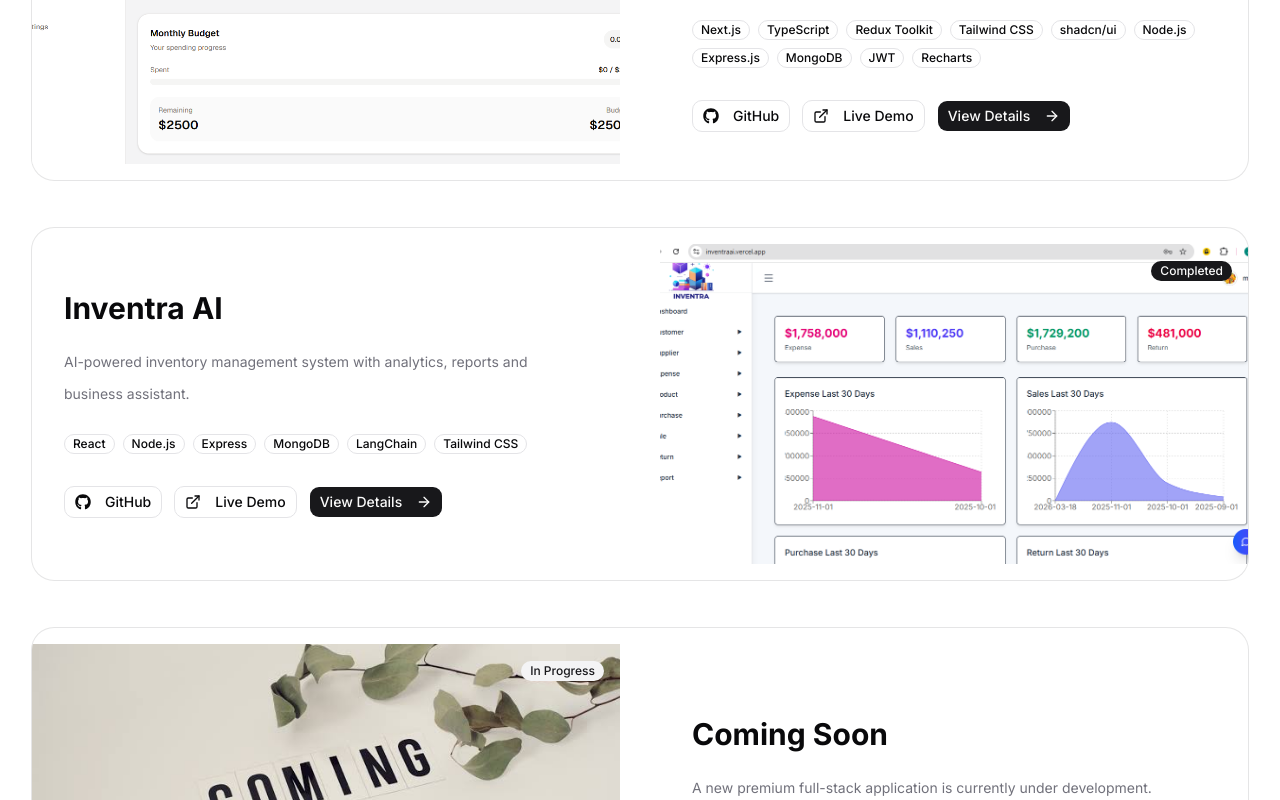
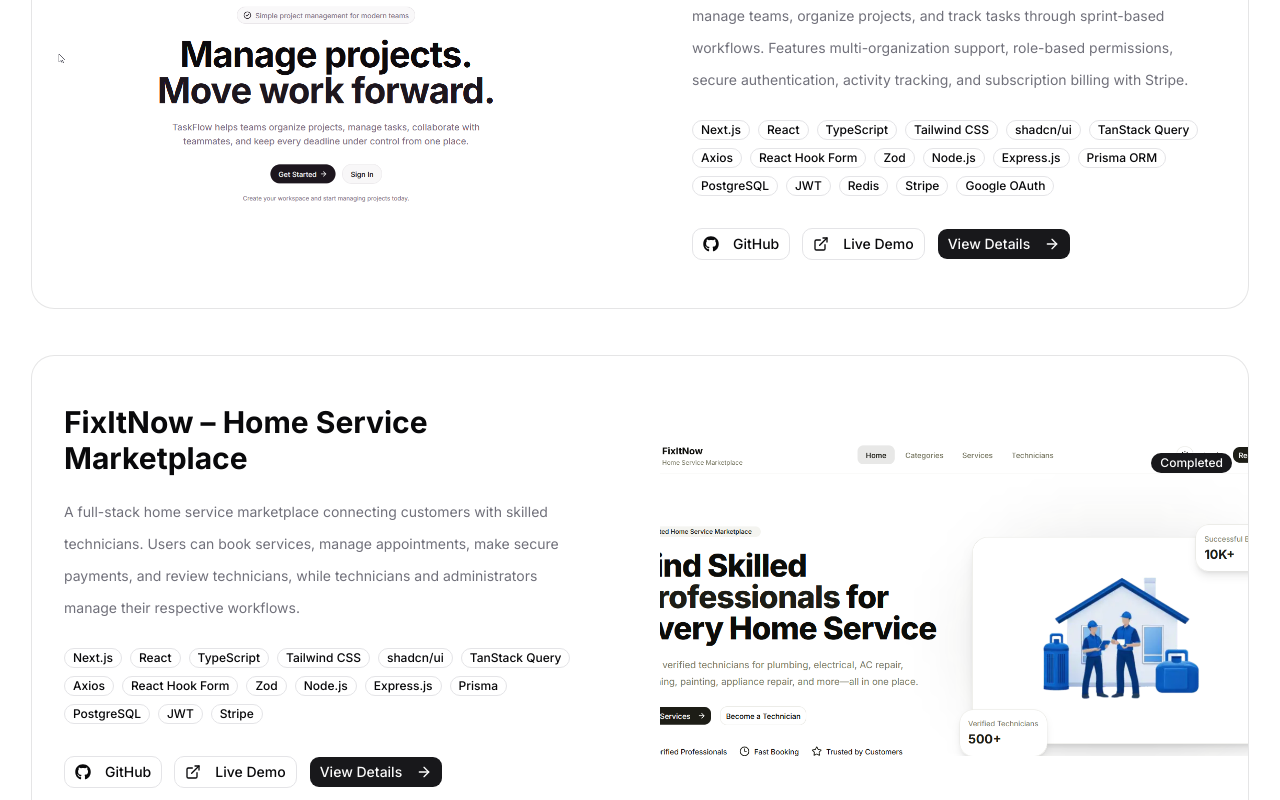
Before and after one commit to AbuShahma022/next_level_portfolio, a Next.js app: page / in a window 1280 px wide. Shown: the part 5680-6480 px from the top of the page. Built offline with nearby package versions, Linux system fonts and the light colour scheme.

Commit message:
new project added

```diff
--- a/data/projects.ts
+++ b/data/projects.ts
@@ -1,15 +1,172 @@
+
 export const projects = [
   {
     id: 1,
+    slug: "taskflow-project-management-saas",
+    title: "TaskFlow – Project Management SaaS",
+    status: "Completed",
+    image: "/taskflow.png",
+    shortDescription:
+      "A full-stack project management SaaS that helps organizations collaborate, manage teams, organize projects, and track tasks through sprint-based workflows. Features multi-organization support, role-based permissions, secure authentication, activity tracking, and subscription billing with Stripe.",
+    technologies: [
+      "Next.js",
+      "React",
+      "TypeScript",
+      "Tailwind CSS",
+      "shadcn/ui",
+      "TanStack Query",
+      "Axios",
+      "React Hook Form",
+      "Zod",
+      "Node.js",
+      "Express.js",
+      "Prisma ORM",
+      "PostgreSQL",
+      "JWT",
+      "Redis",
+      "Stripe",
+      "Google OAuth",
+    ],
+    github: "https://github.com/AbuShahma022/TaskFlow-frontend",
+    live: "https://task-flowmanage.vercel.app",
+    features: [
+      "Secure authentication with JWT access and refresh tokens",
+      "Google OAuth authentication",
+      "Role-based access control for platform administrators, organization managers, and members",
+      "Multi-organization workspace management",
+      "Organization invitations with accept, reject, and cancellation workflows",
+      "Team creation and membership management",
+      "Project creation, updates, archiving, and member management",
+      "Sprint management with start, completion, and archive workflows",
+      "Task management with status, priority, and assignment workflows",
+      "Activity logs for tracking important workspace actions",
+      "FREE and PRO subscription management",
+      "Stripe Checkout integration and payment history",
+      "Admin dashboard for user management and account status control",
+      "Protected routes and organization-level access control",
+      "Search, filtering, sorting, and pagination",
+      "Responsive dashboard for desktop and mobile devices",
+    ],
+    challenges: [
+      "Designed multi-tenant access control to isolate organization data and enforce resource-level permissions.",
+      "Implemented JWT authentication with HTTP-only cookies and automatic access-token refresh.",
+      "Structured the backend into modular feature-based modules using TypeScript, Express.js, Prisma, and PostgreSQL.",
+      "Implemented organization invitations, project membership validation, and role-specific business rules.",
+      "Built sprint and task workflows with validation for status transitions and sprint completion.",
+      "Integrated Stripe Checkout and payment verification to manage subscription purchases.",
+      "Used TanStack Query to manage server state, caching, loading states, and API data synchronization.",
+      "Used database transactions for operations that require multiple related database changes.",
+    ],
+    improvements: [
+      "Add real-time notifications for invitations, task assignments, and project updates.",
+      "Implement file attachments for tasks and projects.",
+      "Add advanced project analytics and productivity reports.",
+      "Expand automated testing for authentication, permissions, and critical business workflows.",
+    ],
+  },
+
+  {
+    id: 2,
+    slug: "fixitnow-home-service-marketplace",
+    title: "FixItNow – Home Service Marketplace",
+    status: "Completed",
+    image: "/fixitnow.png",
+    shortDescription:
+      "A full-stack home service marketplace connecting customers with skilled technicians. Users can book services, manage appointments, make secure payments, and review technicians, while technicians and administrators manage their respective workflows.",
+    technologies: [
+      "Next.js",
+      "React",
+      "TypeScript",
+      "Tailwind CSS",
+      "shadcn/ui",
+      "TanStack Query",
+      "Axios",
+      "React Hook Form",
+      "Zod",
+      "Node.js",
+      "Express.js",
+      "Prisma",
+      "PostgreSQL",
+      "JWT",
+      "Stripe",
+    ],
+    github: "https://github.com/AbuShahma022/fixitnow_frontend",
+    live: "https://fixitnow-frontend-jade.vercel.app",
+    features: [
+      "Role-based authentication for customers, technicians, and administrators",
+      "Secure authentication using JWT and HTTP-only cookies",
+      "Automatic access token refresh using Axios interceptors",
+      "Browse service categories and available technicians",
+      "Book technicians and manage booking history",
+      "Secure checkout and payment history",
+      "Submit reviews and ratings for technicians",
+      "Technician profile and service management",
+      "Technician availability scheduling",
+      "Booking acceptance, rejection, and status management",
+      "Service request submission and management",
+      "Admin dashboard for users, categories, services, bookings, and payments",
+      "Responsive UI for desktop and mobile devices",
+    ],
+    challenges: [
+      "Implemented HTTP-only cookie authentication with automatic access token refresh and Axios request retries.",
+      "Organized customer, technician, and admin experiences with role-specific dashboards and protected routes.",
+      "Integrated booking management with checkout and payment verification to support the service booking lifecycle.",
+      "Used TanStack Query to manage API requests, caching, loading states, and data updates across the application.",
+    ],
+    improvements: [
+      "Add real-time booking notifications",
+      "Expand analytics and reporting for administrators",
+    ],
+  },
+
+  {
+    id: 3,
+    slug: "inventra-ai",
+    title: "Inventra AI",
+    status: "Completed",
+    image: "/inventraai.png",
+    shortDescription:
+      "AI-powered inventory management system with analytics, reports and business assistant.",
+    technologies: [
+      "React",
+      "Node.js",
+      "Express",
+      "MongoDB",
+      "LangChain",
+      "Tailwind CSS",
+    ],
+    github:
+      "https://github.com/AbuShahma022/Inventory-management-system",
+    live: "https://inventraai.vercel.app/",
+    features: [
+      "Inventory Management",
+      "Dashboard Analytics",
+      "Customer Management",
+      "Supplier Management",
+      "CSV Export",
+      "AI Assistant",
+      "Sales Reports",
+    ],
+    challenges: [
+      "Integrating AI with business workflows.",
+      "Generating intelligent reports.",
+      "Managing large dashboard datasets.",
+    ],
+    improvements: [
+      "Barcode Scanner",
+      "Invoice Generation",
+      "Role Management",
+    ],
+  },
+
+  {
+    id: 4,
     slug: "expense-wave",
     title: "Expense Wave",
     status: "Completed",
-
     image: "/expensewave.png",
-
     shortDescription:
       "A modern personal expense tracker with budgeting, analytics, authentication and responsive dashboard.",
-
     technologies: [
       "Next.js",
       "TypeScript",
@@ -22,11 +179,8 @@
       "JWT",
       "Recharts",
     ],
-
     github: "https://github.com/AbuShahma022/expense-tracker",
-
     live: "https://expensewave.vercel.app/",
-
     features: [
       "Authentication",
       "OTP Verification",
@@ -36,13 +190,11 @@
       "Dark Mode",
       "Responsive Design",
     ],
-
     challenges: [
       "Building new feature ideas.",
       "Creating reusable dashboard analytics.",
       "Managing complex Redux state.",
     ],
-
     improvements: [
       "Recurring expenses",
       "PDF reports",
@@ -53,74 +205,18 @@
   },
 
   {
-    id: 2,
-    slug: "inventra-ai",
-    title: "Inventra AI",
-    status: "Completed",
-
-    image: "/inventraai.png",
-
-    shortDescription:
-      "AI-powered inventory management system with analytics, reports and business assistant.",
-
-    technologies: [
-      "React",
-      "Node.js",
-      "Express",
-      "MongoDB",
-      "LangChain",
-      "Tailwind CSS",
-    ],
-
-    github:
-      "https://github.com/AbuShahma022/Inventory-management-system",
-
-    live: "https://inventraai.vercel.app/",
-
-    features: [
-      "Inventory Management",
-      "Dashboard Analytics",
-      "Customer Management",
-      "Supplier Management",
-      "CSV Export",
-      "AI Assistant",
-      "Sales Reports",
-    ],
-
-    challenges: [
-      "Integrating AI with business workflows.",
-      "Generating intelligent reports.",
-      "Managing large dashboard datasets.",
-    ],
-
-    improvements: [
-      "Barcode Scanner",
-      "Invoice Generation",
-      "Role Management",
-    ],
-  },
-
-  {
-    id: 3,
+    id: 5,
     slug: "coming-soon",
     title: "Coming Soon",
     status: "In Progress",
-
     image: "/coming-soon.jpg",
-
     shortDescription:
       "A new premium full-stack application is currently under development.",
-
     technologies: [],
-
     github: "",
-
     live: "",
-
     features: [],
-
     challenges: [],
-
     improvements: [],
   },
 ];
```
Also changed, not shown: public/fixitnow.png (added), public/taskflow.png (added).
